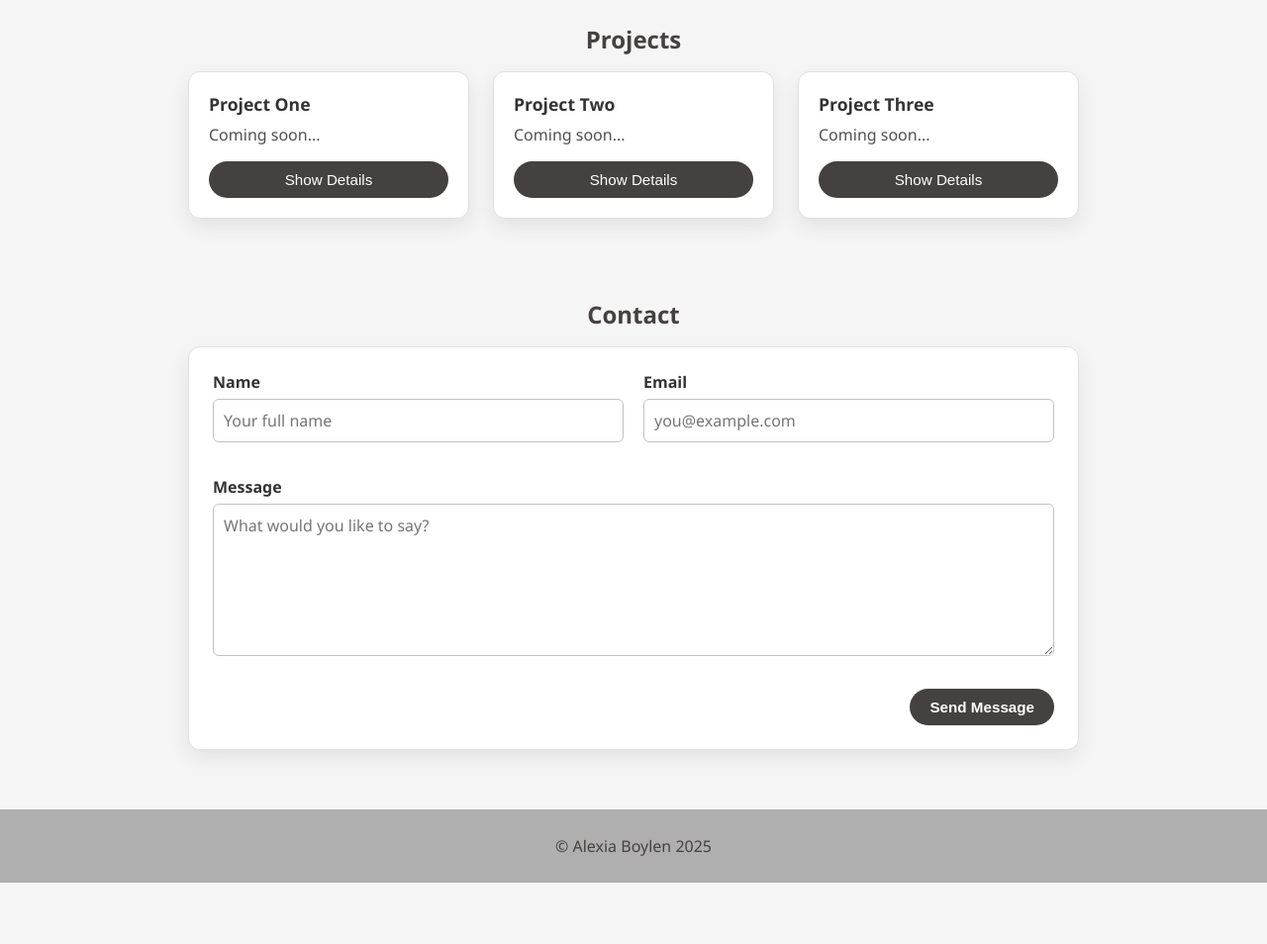
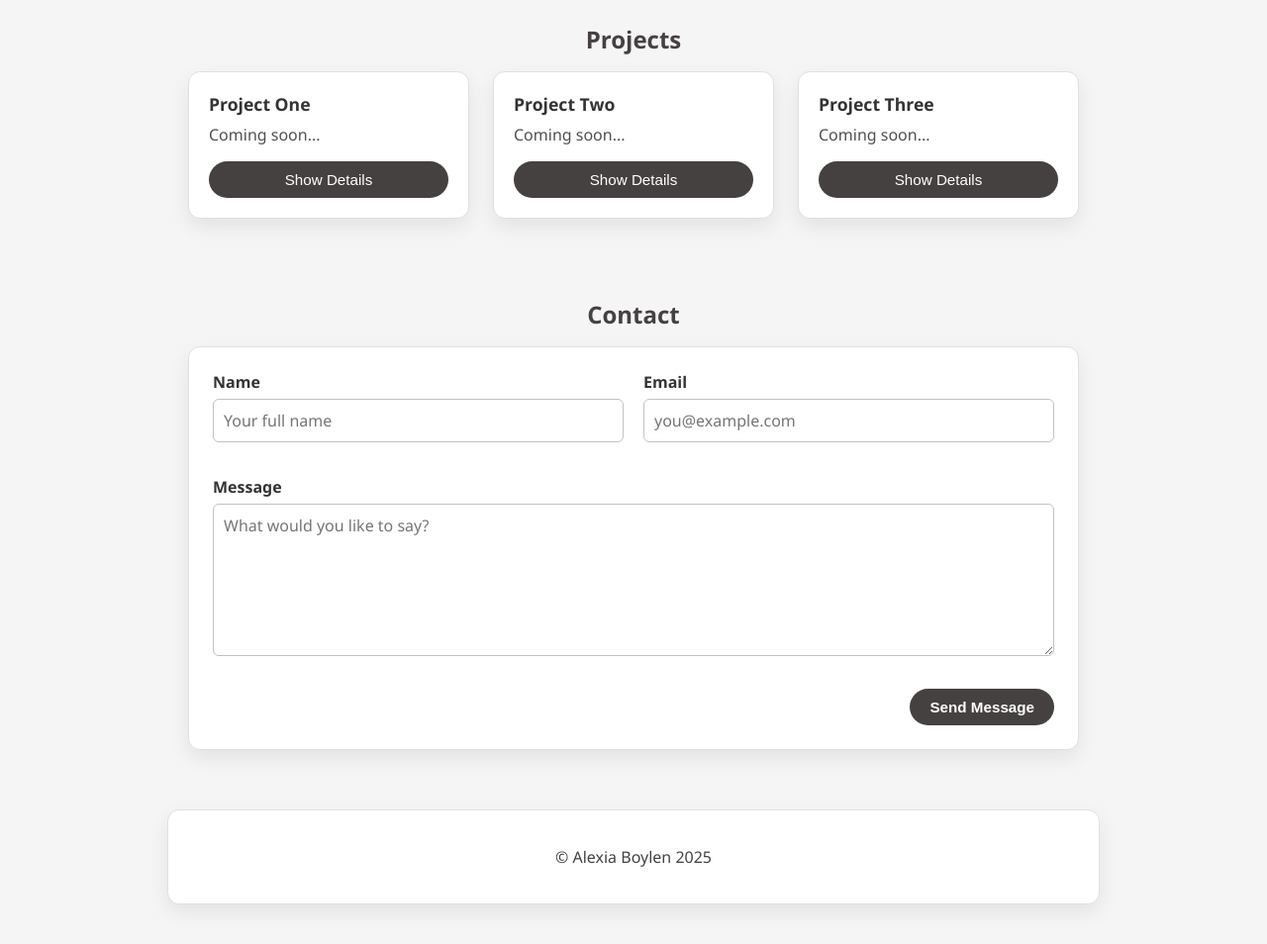
Before and after one commit to AlexiaBoylen/my-portfolio, a plain HTML site: page index.html in a window 1280 px wide. Shown: the part 481-1435 px from the top of the page at 99% size. Before the commit the page ends 1373 px from the top, so only its background shows below. Drawn offline with Linux system fonts and the light colour scheme.

Commit message:
Updated footer

```diff
--- a/style.css
+++ b/style.css
@@ -181,11 +181,16 @@ section {
 }
 
 footer {
-    background: #afafaf;
-    color: #464141;
-    text-align: center;
-    padding: 10px 0;
-    margin-top: 40px;
+  max-width: 900px;
+  margin: 40px auto;
+  background: #ffffff;
+  padding: 20px;
+  border-radius: 12px;
+  border: 1px solid #e0e0e0;
+  box-shadow: 0 8px 20px rgba(0,0,0,0.08);
+  text-align: center;
+  color: #464141;
+  font-size: 1rem;
 }
 
 .error-message {
```
Also changed, not shown: index.html (+5 -5 lines).
